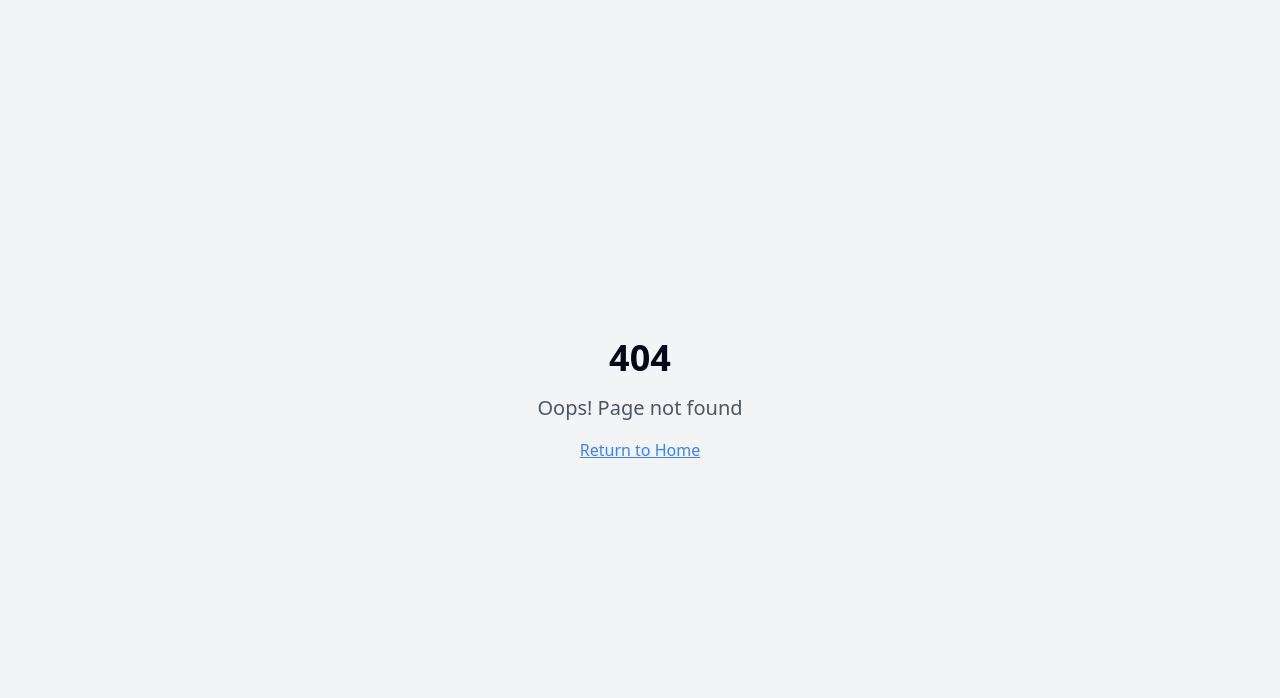
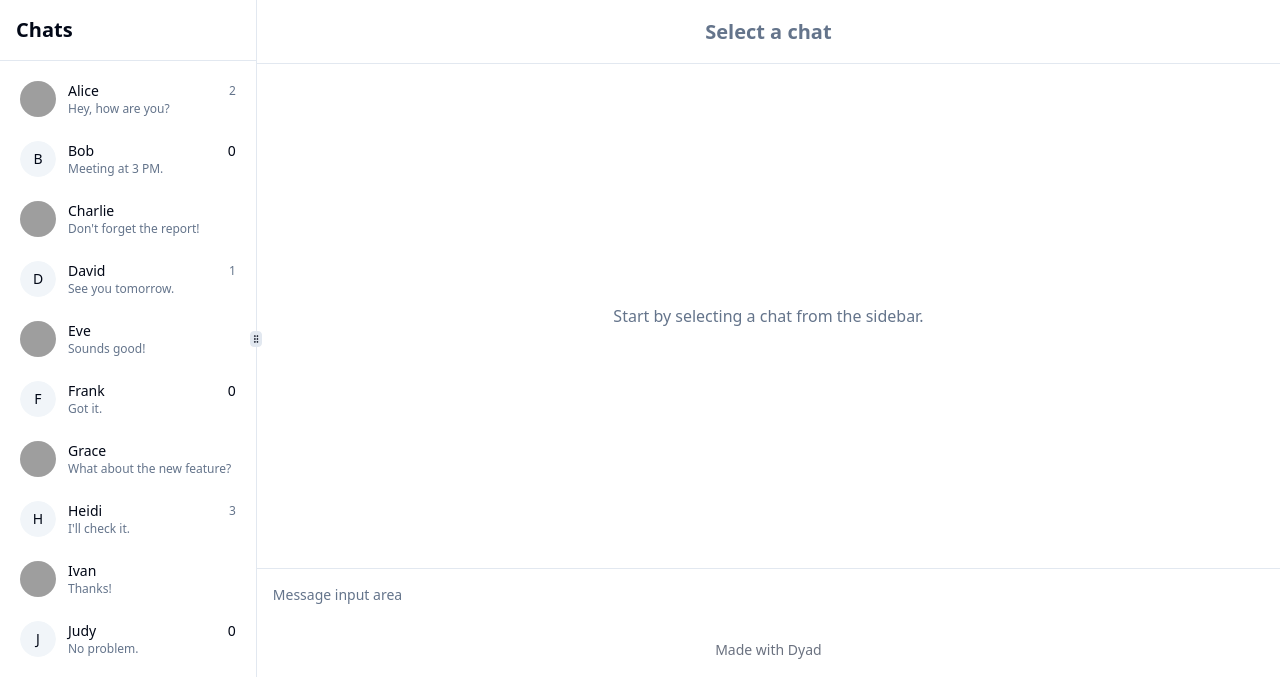
Before and after one commit to touseef7878/PRODIGY_FS_04, a React (Vite) app: page /chat in a window 1280 px wide. Before the commit this address had no page. Shown: the top 698 px of the page. Built offline with nearby package versions, Linux system fonts and the light colour scheme; grey boxes are pictures that could not be loaded.

Commit message:
Created chat layout and sidebar - wrote 5 file(s)

```diff
--- a/src/App.tsx
+++ b/src/App.tsx
@@ -8,6 +8,7 @@ import NotFound from "./pages/NotFound";
 import LoginPage from "./pages/LoginPage";
 import RegisterPage from "./pages/RegisterPage";
 import AuthLayout from "./components/layout/AuthLayout";
+import ChatPage from "./pages/ChatPage"; // Import ChatPage
 
 const queryClient = new QueryClient();
 
@@ -21,6 +22,7 @@ const App = () => (
           <Route path="/" element={<Index />} />
           <Route path="/login" element={<AuthLayout><LoginPage /></AuthLayout>} />
           <Route path="/register" element={<AuthLayout><RegisterPage /></AuthLayout>} />
+          <Route path="/chat" element={<ChatPage />} /> {/* Add ChatPage route */}
           {/* ADD ALL CUSTOM ROUTES ABOVE THE CATCH-ALL "*" ROUTE */}
           <Route path="*" element={<NotFound />} />
         </Routes>
--- /dev/null
+++ b/src/components/Sidebar.tsx
@@ -0,0 +1,78 @@
+import React from 'react';
+import { ScrollArea } from "@/components/ui/scroll-area";
+import { Avatar, AvatarFallback, AvatarImage } from "@/components/ui/avatar";
+import { cn } from "@/lib/utils";
+import { Separator } from "@/components/ui/separator";
+
+interface ChatItem {
+  id: string;
+  name: string;
+  lastMessage: string;
+  avatarUrl?: string;
+  unreadCount?: number;
+}
+
+const dummyChats: ChatItem[] = [
+  { id: '1', name: 'Alice', lastMessage: 'Hey, how are you?', avatarUrl: 'https://github.com/shadcn.png', unreadCount: 2 },
+  { id: '2', name: 'Bob', lastMessage: 'Meeting at 3 PM.', unreadCount: 0 },
+  { id: '3', name: 'Charlie', lastMessage: 'Don\'t forget the report!', avatarUrl: 'https://api.dicebear.com/7.x/lorelei/svg?seed=Charlie' },
+  { id: '4', name: 'David', lastMessage: 'See you tomorrow.', unreadCount: 1 },
+  { id: '5', name: 'Eve', lastMessage: 'Sounds good!', avatarUrl: 'https://api.dicebear.com/7.x/lorelei/svg?seed=Eve' },
+  { id: '6', name: 'Frank', lastMessage: 'Got it.', unreadCount: 0 },
+  { id: '7', name: 'Grace', lastMessage: 'What about the new feature?', avatarUrl: 'https://api.dicebear.com/7.x/lorelei/svg?seed=Grace' },
+  { id: '8', name: 'Heidi', lastMessage: 'I\'ll check it.', unreadCount: 3 },
+  { id: '9', name: 'Ivan', lastMessage: 'Thanks!', avatarUrl: 'https://api.dicebear.com/7.x/lorelei/svg?seed=Ivan' },
+  { id: '10', name: 'Judy', lastMessage: 'No problem.', unreadCount: 0 },
+];
+
+interface SidebarProps {
+  selectedChatId?: string;
+  onSelectChat: (chatId: string) => void;
+}
+
+const Sidebar: React.FC<SidebarProps> = ({ selectedChatId, onSelectChat }) => {
+  return (
+    <div className="flex h-full max-h-screen flex-col">
+      <div className="flex items-center justify-between p-4">
+        <h2 className="text-xl font-semibold">Chats</h2>
+        {/* Add any header actions here, e.g., new chat button */}
+      </div>
+      <Separator />
+      <ScrollArea className="flex-1">
+        <div className="p-2">
+          {dummyChats.map((chat) => (
+            <div
+              key={chat.id}
+              className={cn(
+                "flex items-center gap-3 rounded-lg p-3 text-left text-sm transition-all hover:bg-accent",
+                selectedChatId === chat.id && "bg-muted",
+              )}
+              onClick={() => onSelectChat(chat.id)}
+            >
+              <Avatar className="h-9 w-9">
+                <AvatarImage src={chat.avatarUrl} alt={chat.name} />
+                <AvatarFallback>{chat.name.charAt(0)}</AvatarFallback>
+              </Avatar>
+              <div className="flex-1">
+                <div className="flex items-center justify-between">
+                  <p className="font-medium">{chat.name}</p>
+                  {chat.unreadCount && chat.unreadCount > 0 && (
+                    <span className="ml-auto text-xs text-muted-foreground">
+                      {chat.unreadCount}
+                    </span>
+                  )}
+                </div>
+                <p className="text-xs text-muted-foreground">
+                  {chat.lastMessage.substring(0, 30)}
+                  {chat.lastMessage.length > 30 ? "..." : ""}
+                </p>
+              </div>
+            </div>
+          ))}
+        </div>
+      </ScrollArea>
+    </div>
+  );
+};
+
+export default Sidebar;
--- /dev/null
+++ b/src/components/layout/ChatLayout.tsx
@@ -0,0 +1,82 @@
+import React from 'react';
+import {
+  ResizableHandle,
+  ResizablePanel,
+  ResizablePanelGroup,
+} from "@/components/ui/resizable";
+import { Separator } from "@/components/ui/separator";
+import { cn } from "@/lib/utils";
+import { useIsMobile } from "@/hooks/use-mobile";
+
+interface ChatLayoutProps {
+  sidebar: React.ReactNode;
+  children: React.ReactNode;
+  defaultLayout?: number[];
+  defaultCollapsed?: boolean;
+  navCollapsedSize?: number;
+}
+
+const ChatLayout: React.FC<ChatLayoutProps> = ({
+  sidebar,
+  children,
+  defaultLayout = [265, 1000 - 265],
+  defaultCollapsed = false,
+  navCollapsedSize = 4,
+}) => {
+  const isMobile = useIsMobile();
+  const [isCollapsed, setIsCollapsed] = React.useState(defaultCollapsed);
+
+  if (isMobile) {
+    return (
+      <div className="flex h-screen flex-col">
+        <div className="flex-none">
+          {sidebar}
+        </div>
+        <Separator />
+        <div className="flex-1 overflow-hidden">
+          {children}
+        </div>
+      </div>
+    );
+  }
+
+  return (
+    <ResizablePanelGroup
+      direction="horizontal"
+      onLayout={(sizes: number[]) => {
+        document.cookie = `react-resizable-panels:layout=${JSON.stringify(
+          sizes,
+        )}`;
+      }}
+      className="h-screen max-h-screen items-stretch"
+    >
+      <ResizablePanel
+        defaultSize={defaultLayout[0]}
+        collapsedSize={navCollapsedSize}
+        collapsible={true}
+        minSize={15}
+        maxSize={20}
+        onCollapse={() => {
+          setIsCollapsed(true);
+          document.cookie = `react-resizable-panels:collapsed=${true}`;
+        }}
+        onExpand={() => {
+          setIsCollapsed(false);
+          document.cookie = `react-resizable-panels:collapsed=${false}`;
+        }}
+        className={cn(
+          isCollapsed &&
+            "min-w-[50px] transition-all duration-300 ease-in-out",
+        )}
+      >
+        {sidebar}
+      </ResizablePanel>
+      <ResizableHandle withHandle />
+      <ResizablePanel defaultSize={defaultLayout[1]} minSize={30}>
+        {children}
+      </ResizablePanel>
+    </ResizablePanelGroup>
+  );
+};
+
+export default ChatLayout;
--- /dev/null
+++ b/src/pages/ChatPage.tsx
@@ -0,0 +1,46 @@
+import React from 'react';
+import ChatLayout from '@/components/layout/ChatLayout';
+import Sidebar from '@/components/Sidebar';
+import { MadeWithDyad } from '@/components/made-with-dyad';
+
+const ChatPage: React.FC = () => {
+  const [selectedChatId, setSelectedChatId] = React.useState<string | undefined>(undefined);
+
+  const handleSelectChat = (chatId: string) => {
+    setSelectedChatId(chatId);
+    // In a real app, you would load messages for this chat
+    console.log(`Selected chat: ${chatId}`);
+  };
+
+  return (
+    <ChatLayout
+      sidebar={
+        <Sidebar selectedChatId={selectedChatId} onSelectChat={handleSelectChat} />
+      }
+    >
+      <div className="flex h-full flex-col">
+        <div className="flex items-center justify-center h-16 border-b px-4">
+          {selectedChatId ? (
+            <h2 className="text-xl font-semibold">Chat with {selectedChatId}</h2>
+          ) : (
+            <h2 className="text-xl font-semibold text-muted-foreground">Select a chat</h2>
+          )}
+        </div>
+        <div className="flex-1 flex items-center justify-center text-muted-foreground">
+          {selectedChatId ? (
+            <p>Messages for chat {selectedChatId} will appear here.</p>
+          ) : (
+            <p>Start by selecting a chat from the sidebar.</p>
+          )}
+        </div>
+        <div className="p-4 border-t">
+          {/* Message input will go here */}
+          <p className="text-sm text-muted-foreground">Message input area</p>
+        </div>
+        <MadeWithDyad />
+      </div>
+    </ChatLayout>
+  );
+};
+
+export default ChatPage;
--- a/src/pages/Index.tsx
+++ b/src/pages/Index.tsx
@@ -17,6 +17,9 @@ const Index = () => {
           <Button asChild variant="outline">
             <Link to="/register">Register</Link>
           </Button>
+          <Button asChild>
+            <Link to="/chat">Go to Chat</Link> {/* Added link to chat page */}
+          </Button>
         </div>
       </div>
       <MadeWithDyad />
```
